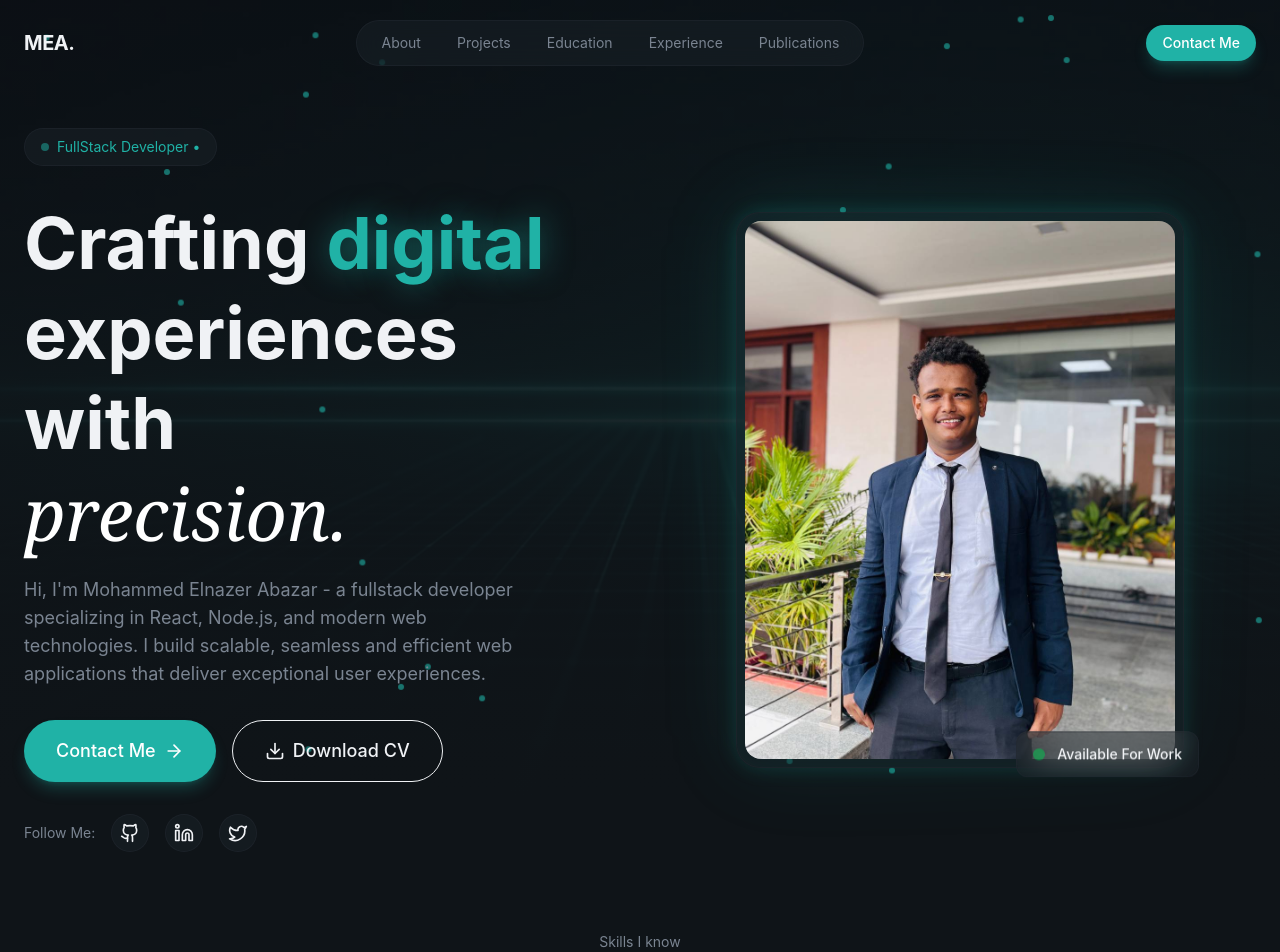
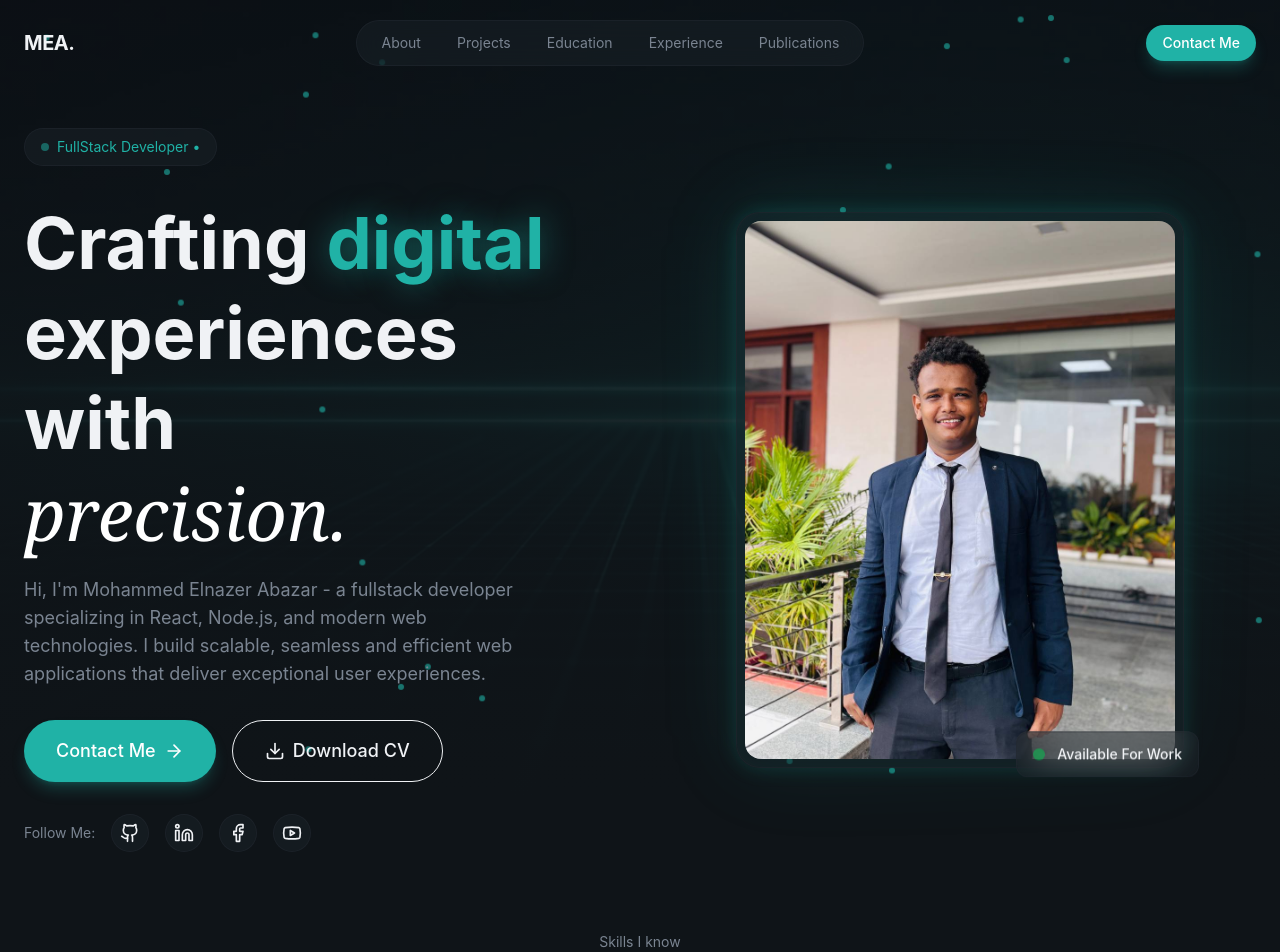
Before and after one commit to Rakesh2062/MEA, a React (Vite) app: page / in a window 1280 px wide. Shown: the top 952 px of the page. Built offline with nearby package versions, Linux system fonts and the light colour scheme.

Commit message:
Added all the links to social media

```diff
--- a/src/layout/Footer.jsx
+++ b/src/layout/Footer.jsx
@@ -1,5 +1,5 @@
 import React from "react"
-import { Github, Linkedin, Mail } from "lucide-react"
+import { Facebook, Github, Linkedin, Mail, Youtube } from "lucide-react"
 
 const Footer = () => {
   return (
@@ -45,6 +45,22 @@ const Footer = () => {
             </a>
 
             <a
+              href="https://www.facebook.com/share/16f4iS5Hre/"
+              target="_blank"
+              className="w-10 h-10 rounded-xl bg-[#20b2a6]/10 flex items-center justify-center hover:bg-[#20b2a6]/20 transition"
+            >
+              <Facebook className="w-5 h-5 text-[#20b2a6]" />
+            </a>
+
+            <a
+              href="https://www.youtube.com/@mohammedalnazeer3822"
+              target="_blank"
+              className="w-10 h-10 rounded-xl bg-[#20b2a6]/10 flex items-center justify-center hover:bg-[#20b2a6]/20 transition"
+            >
+              <Youtube className="w-5 h-5 text-[#20b2a6]" />
+            </a>
+
+            <a
               href="https://www.linkedin.com/in/mohammed-elnazer-abazar-elmamoon-ball-elsheep-0a4397194?utm_source=share&utm_campaign=share_via&utm_content=profile&utm_medium=android_app"
               target="_blank"
               className="w-10 h-10 rounded-xl bg-[#20b2a6]/10 flex items-center justify-center hover:bg-[#20b2a6]/20 transition"
--- a/src/sections/Hero.jsx
+++ b/src/sections/Hero.jsx
@@ -1,6 +1,6 @@
 import React from 'react'
 import Button from '@/components/Button'
-import { ArrowRight, Linkedin, Github, Twitter, ChevronDown, Download } from 'lucide-react'
+import { ArrowRight, Linkedin, Github, Twitter, ChevronDown, Download, Facebook, Youtube } from 'lucide-react'
 import AnimatedBorderButton from '../components/AnimatedBorderButton'
 
 const skills = [
@@ -93,11 +93,13 @@ const Hero = () => {
               <span className='text-sm text-[#7a8491]'>Follow Me: </span>
               {[
                 { icon: Github, href: "#" },
-                { icon: Linkedin, href: "#" },
-                { icon: Twitter, href: "#" },
+                { icon: Linkedin, href: "https://www.linkedin.com/in/mohammed-elnazer-abazar-elmamoon-ball-elsheep-0a4397194?utm_source=share&utm_campaign=share_via&utm_content=profile&utm_medium=android_app" },
+                { icon: Facebook, href: "https://www.facebook.com/share/16f4iS5Hre/" },
+                { icon: Youtube, href: "https://www.youtube.com/@mohammedalnazeer3822" },
               ].map((social, idx) => (
                 <a
                   key={idx}
+                  target='_blank'
                   href={social.href}
                   className='p-2 rounded-full glass hover:bg-[#20b2a6]/10 hover:text-[#20b2a6] transition-all duration-300'
                 >{<social.icon className='w-5 h-5' />}</a>
```
